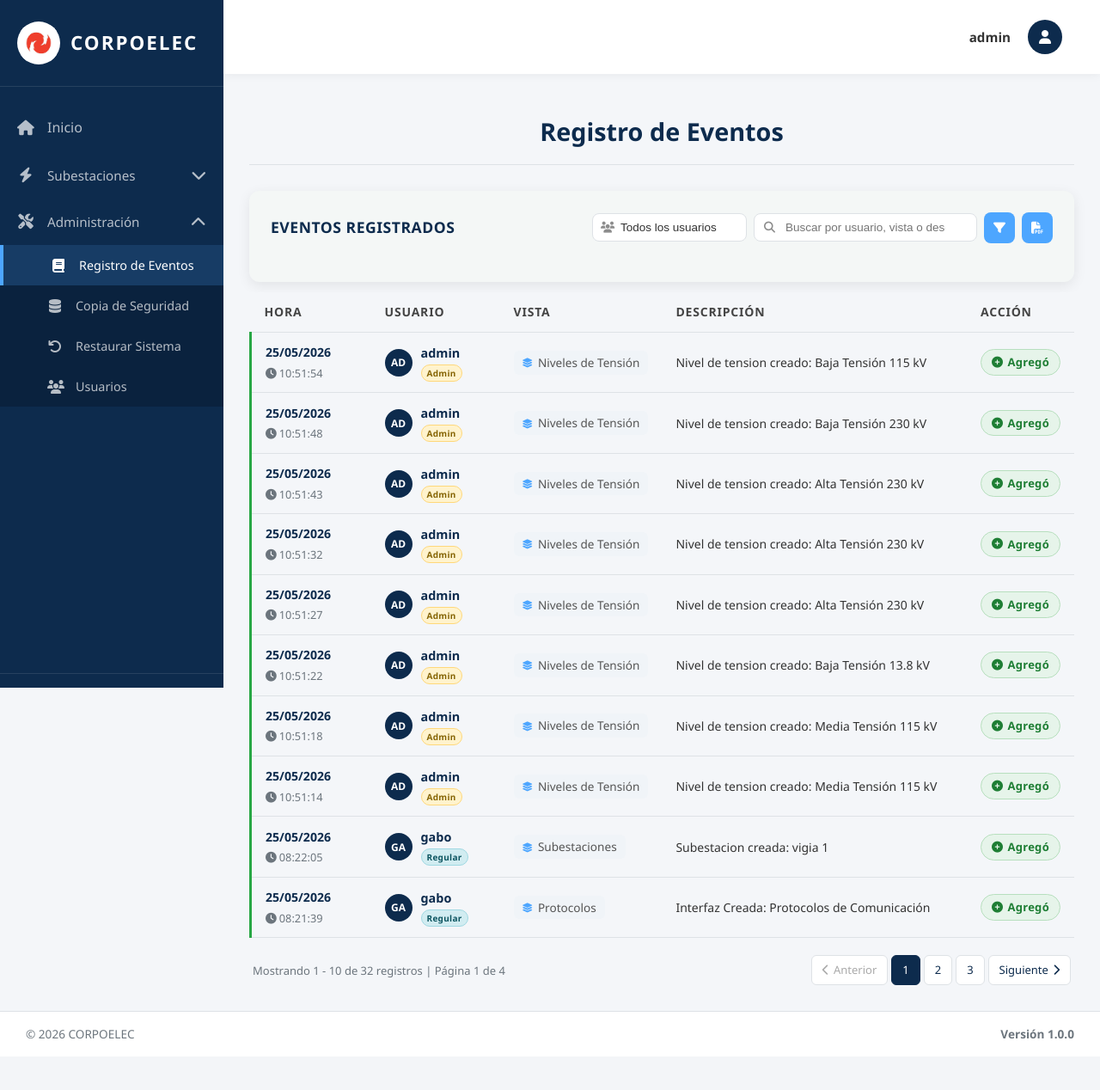
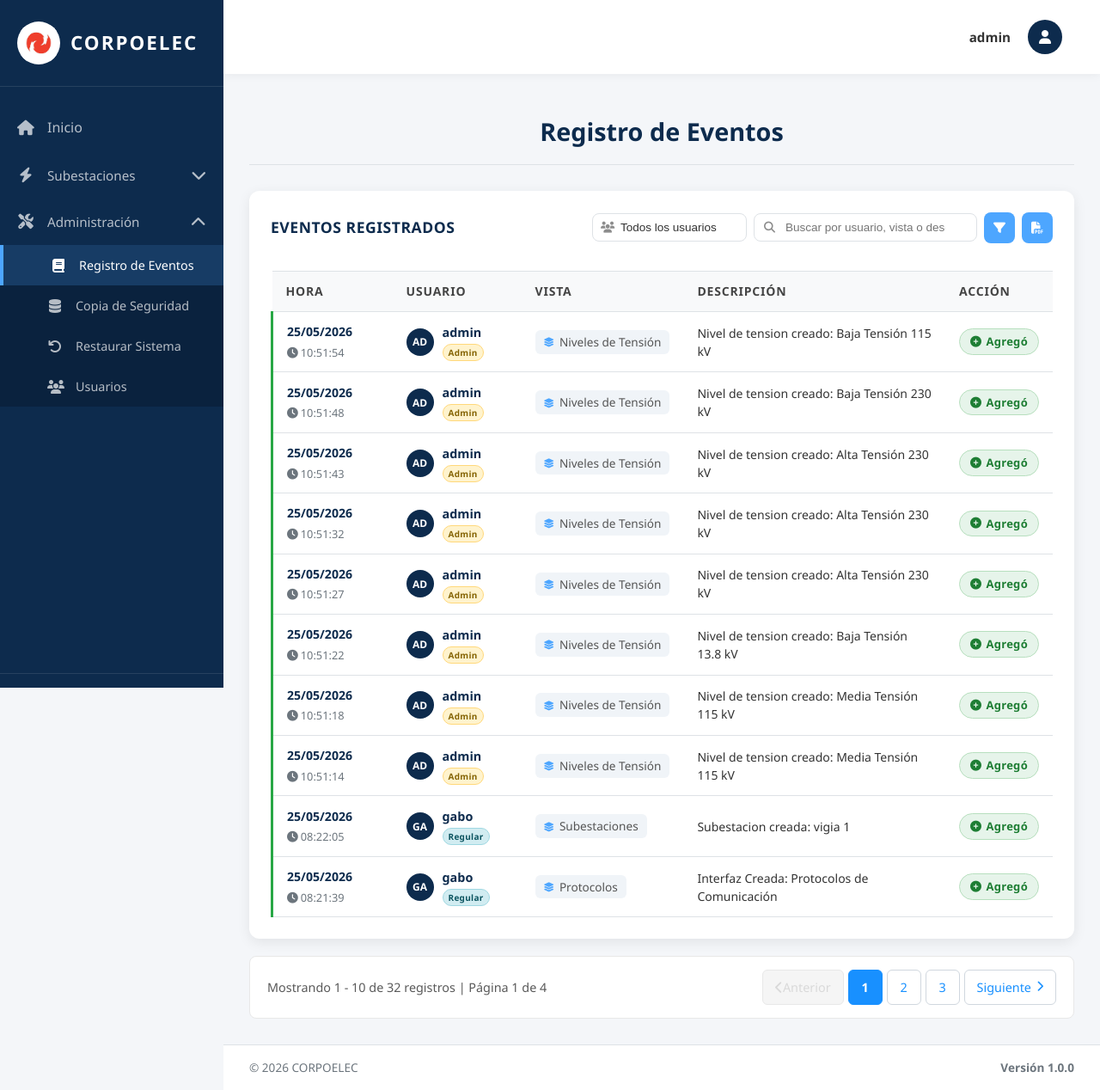
Before and after one commit to vidalyuriani15-hue/CORPOELEC-Pasantias, a Django app: page /bitacora/ in a window 1280 px wide. Shown: the whole page at 86% size. Before the commit the page ends 1208 px from the top, so only its background shows below. Run offline with Django 5.2, Linux system fonts and the light colour scheme; a user stored in the database is signed in; data comes from the database, SQL or seed files in the repository; both versions use the stored data as it was after the commit.

Commit message:
refactor(bitacora): clean up template structure and global styles
Refactor the bitacora template to improve HTML indentation and remove
redundant wrapper divs. Update global CSS to include background colors
and borders for headers and data tables to enhance visual separation.

```diff
--- a/static/css/global.css
+++ b/static/css/global.css
@@ -29,6 +29,13 @@ h1, h2, h3, .welcome-text h2 {
   color: #444 !important;
   letter-spacing: 0.8px;
   padding: 12px 16px !important;
+  background: #f8f9fa !important;
+  border-top: 1px solid #dee2e6 !important;
+  border-bottom: 1px solid #dee2e6 !important;
+}
+
+.data-table thead {
+  background: #f8f9fa !important;
 }
 
 /* Contenido de tabla (celdas) */
@@ -37,6 +44,8 @@ h1, h2, h3, .welcome-text h2 {
   font-weight: 400 !important;
   color: #333 !important;
   padding: 12px 16px !important;
+  background: #fff !important;
+  border-bottom: 1px solid #dee2e6 !important;
 }
 
 /* Datos clave en celdas (ID, Nivel, etc.) */
@@ -84,10 +93,12 @@ h1, h2, h3, .welcome-text h2 {
 .data-table {
   border-collapse: collapse;
   width: 100%;
+  background: #fff;
 }
 
 .data-table tbody tr {
   transition: background 0.15s ease;
+  background: #fff;
 }
 
 /* Padding vertical entre filas */
--- a/templates/bitacora.html
+++ b/templates/bitacora.html
@@ -8,7 +8,6 @@
   <h2 style="margin: 0;">Registro de Eventos</h2>
 </div>
 
-<div style="padding-top: 0;">
 {% if messages %}
 <div class="messages" id="messages-container">
   {% for message in messages %}
@@ -72,8 +71,6 @@
         </div>
       </form>
 </div>
-         </form>
-       </div>
   </div>
 
   {% if page_obj.paginator.count > 0 %}
@@ -132,9 +129,9 @@
 {% if evento.Tipo == 'CREACION' %}
               <span class="badge badge-success"><i class="fas fa-plus-circle"></i>Agregó</span>
             {% elif evento.Tipo == 'ACTUALIZACION' %}
-             <span class="badge badge-info"><i class="fas fa-pen"></i>Editó</span>
+              <span class="badge badge-warning"><i class="fas fa-pen"></i>Editó</span>
             {% elif evento.Tipo == 'ELIMINACION' %}
-             <span class="badge badge-warning"><i class="fas fa-trash"></i>Eliminó</span>
+              <span class="badge badge-error"><i class="fas fa-trash"></i>Eliminó</span>
             {% elif evento.Tipo == 'LOGIN' %}
               <span class="badge badge-login"><i class="fas fa-sign-in-alt"></i>Ingresó</span>
             {% elif evento.Tipo == 'LOGOUT' %}
@@ -176,7 +173,7 @@
           </li>
           {% else %}
           <li class="pagination-item disabled">
-           <span class="pagination-link disabled"><i class="fas fa-chevron-left"></i> Anterior</span>
+            <span class="pagination-link disabled" title="No hay página anterior"><i class="fas fa-chevron-left"></i> Anterior</span>
           </li>
           {% endif %}
 
@@ -200,7 +197,7 @@
           </li>
           {% else %}
           <li class="pagination-item disabled">
-           <span class="pagination-link disabled">Siguiente <i class="fas fa-chevron-right"></i></span>
+            <span class="pagination-link disabled" title="No hay página siguiente">Siguiente <i class="fas fa-chevron-right"></i></span>
           </li>
           {% endif %}
         </ul>
@@ -282,11 +279,11 @@
     }
   });
   </script>
+{% endblock %}
 
- </div>
-{% endblock %}
 {% block extra_css %}
 <style>
+.table-section { background:#fff; padding:25px; border-radius:12px; box-shadow:0 4px 15px rgba(0,0,0,0.08); margin-bottom:20px; }
 /* ── Badges de acción ── */
 .badge {
   display: inline-flex;
@@ -300,7 +297,6 @@
   letter-spacing: 0.3px;
 }
 .badge-success  { background: #e6f4ea; color: #1e7e34; border: 1px solid #b7dfbe; }
-.badge-info     { background: #e8f4fd; color: #0d6a9f; border: 1px solid #b8ddf5; }
 .badge-warning  { background: #fff4e0; color: #9a6000; border: 1px solid #ffd98a; }
 .badge-error    { background: #fdecea; color: #a61c00; border: 1px solid #f7b8b0; }
 .badge-login    { background: #e8eaf6; color: #3040a0; border: 1px solid #c5c9e8; }
@@ -309,8 +305,8 @@
 
 /* ── Fila coloreada por tipo (borde izquierdo) ── */
 .row-creacion      { border-left: 3px solid #28a745; }
-.row-actualizacion { border-left: 3px solid #17a2b8; }
-.row-eliminacion   { border-left: 3px solid #ffc107; }
+.row-actualizacion { border-left: 3px solid #ffc107; }
+.row-eliminacion   { border-left: 3px solid #dc3545; }
 .row-login         { border-left: 3px solid #4DA6FF; }
 .row-logout        { border-left: 3px solid #adb5bd; }
 .row-error         { border-left: 3px solid #dc3545; }
@@ -500,29 +496,42 @@
   justify-content: space-between;
   align-items: center;
   margin-top: 20px;
-  padding: 0 4px;
-  flex-wrap: wrap;
-  gap: 12px;
+  padding: 15px 20px;
+  background: #fff;
+  border-radius: 8px;
+  border: 1px solid #e8e8e8;
 }
-.pagination-text { font-size: 13px; color: var(--gray-600, #6c757d); }
-.pagination-list { display: flex; list-style: none; gap: 4px; }
+.pagination-info-left { display: flex; align-items: center; }
+.pagination-text { font-size: 0.9rem; color: #595959; font-weight: 500; }
+.pagination-controls-right { display: flex; align-items: center; }
+.pagination-nav { display: flex; }
+.pagination-list { display: flex; list-style: none; margin: 0; padding: 0; gap: 5px; align-items: center; }
+.pagination-item { display: flex; }
 .pagination-link {
   display: inline-flex;
   align-items: center;
-  gap: 5px;
-  padding: 6px 12px;
+  justify-content: center;
+  padding: 8px 14px;
+  font-size: 0.9rem;
+  font-weight: 500;
+  color: #1890ff;
+  background: #fff;
+  border: 1.5px solid #d0d7de;
   border-radius: 6px;
-  font-size: 13px;
-  font-weight: 500;
-  color: var(--blue-dark, #0D2B4D);
-  background: #fff;
-  border: 1px solid var(--gray-300, #dee2e6);
   text-decoration: none;
-  transition: all 0.2s;
+  transition: all 0.2s ease;
+  min-width: 40px;
 }
-.pagination-link:hover { background: var(--blue-accent, #4DA6FF); color: #fff; border-color: var(--blue-accent, #4DA6FF); }
-.pagination-item.active .pagination-link { background: var(--blue-dark, #0D2B4D); color: #fff; border-color: var(--blue-dark, #0D2B4D); }
-.pagination-item.disabled .pagination-link { color: #aaa; cursor: not-allowed; pointer-events: none; }
+.pagination-link:hover:not(.disabled) { background: #f0f9ff; border-color: #1890ff; color: #1890ff; }
+.pagination-link.disabled { color: #d9d9d9; background: #f5f5f5; border-color: #e8e8e8; cursor: not-allowed; pointer-events: none; }
+.pagination-item.active .pagination-link { background: #1890ff; color: #fff; border-color: #1890ff; font-weight: 600; }
+.pagination-prev, .pagination-next { gap: 6px; }
+.pagination-prev i, .pagination-next i { font-size: 0.8rem; }
+@media (max-width: 768px) {
+  .pagination-container { flex-direction: column; gap: 15px; }
+  .pagination-info-left, .pagination-controls-right { justify-content: center; }
+  .pagination-list { flex-wrap: wrap; gap: 5px; }
+}
 
 /* ── Sin datos ── */
 .no-data {
```
Also changed, not shown: db.sqlite3. Lines whose indentation alone changed are shown as unchanged.
